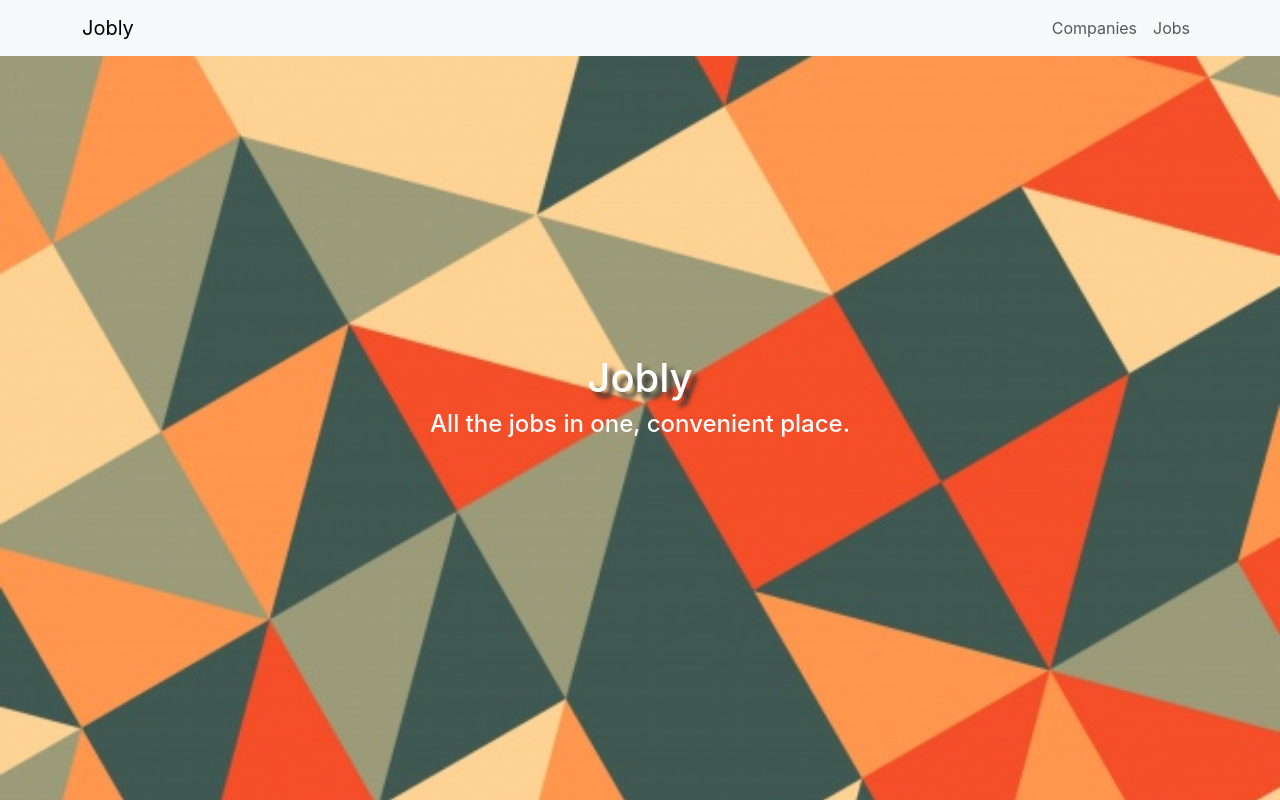
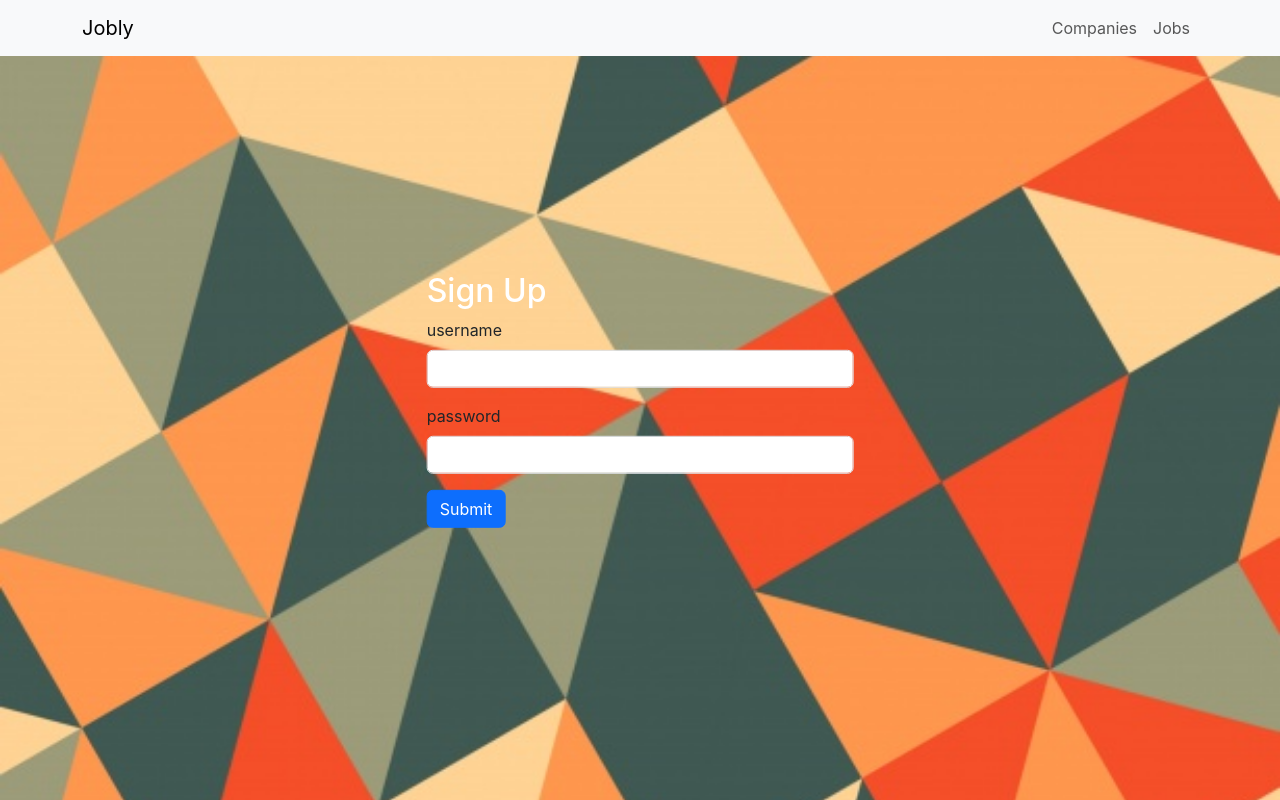
Before and after one commit to camrandev/jobly-frontend, a React (Create React App) app: page /login in a window 1280 px wide. Before the commit this address led to /. Built offline with nearby package versions, Linux system fonts and the light colour scheme; no server answers.

Commit message:
complete skeleton of login form

```diff
--- /dev/null
+++ b/src/LoginForm.js
@@ -0,0 +1,69 @@
+import React, { useState, useEffect } from "react";
+
+/** DESCRIPTION
+ *
+ * Props:
+ *
+ * State:
+ *
+ * PARENT -> LoginForm -> {CHILDREN}
+ */
+
+function LoginForm({handleLogin}) {
+  const [formData, setFormData] = useState({});
+
+  function handleChange(evt) {
+    const { name, value } = evt.target;
+    setFormData((fData) => ({
+      ...fData,
+      [name]: value,
+    }));
+  }
+
+
+  function handleSubmit(evt) {
+    console.log('hello from loginForm')
+    evt.preventDefault();
+    handleLogin(formData);
+  }
+
+  return (
+    <div className="col-4 mx-auto position-absolute top-50 start-50 translate-middle">
+      <h2 className="text-white">Sign Up</h2>
+      <form onSubmit={handleSubmit}>
+        <div class="mb-3">
+          <label htmlFor="username" class="form-label">
+            username
+          </label>
+          <input
+            type="text"
+            class="form-control"
+            id="username"
+            value={formData?.username}
+            onChange={handleChange}
+            aria-describedby="usernameHelp"
+          />
+        </div>
+        <div class="mb-3">
+          <label htmlFor="password" class="form-label">
+            password
+          </label>
+          <input
+            type="text"
+            class="form-control"
+            id="password"
+            value={formData?.password}
+            onChange={handleChange}
+            aria-describedby="passwordHelp"
+          />
+        </div>
+
+        <button class="btn btn-primary">
+          Submit
+        </button>
+      </form>
+    </div>
+  );
+}
+
+export default LoginForm;
--- a/src/RoutesList.js
+++ b/src/RoutesList.js
@@ -4,6 +4,7 @@ import Homepage from "./Homepage";
 import CompaniesList from "./CompaniesList";
 import CompanyDetails from "./CompanyDetails";
 import Jobs from "./Jobs";
+import LoginForm from "./LoginForm";
 
 /** Holds all route element for the application
  *
@@ -25,6 +26,9 @@ function RoutesList() {
       <Route path="/company/:name" element={<CompanyDetails />} />
 
       <Route path="/jobs" element={<Jobs />} />
+      <Route path="/login" element={<LoginForm />} />
+      {/* <Route path="/signup" element={<SignupForm />} />
+      <Route path="/profile" element={<Profile />} /> */}
 
       <Route path="/*" element={<Navigate to="/" />} />
     </Routes>
```
